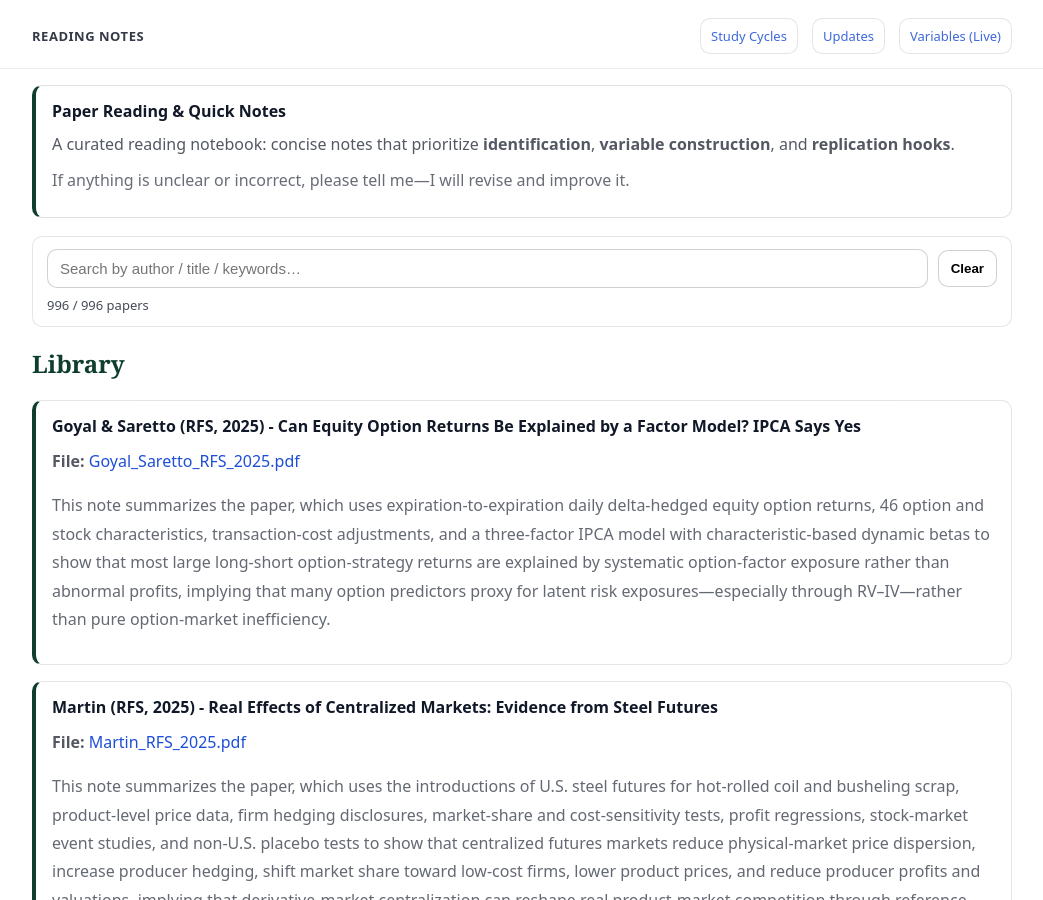
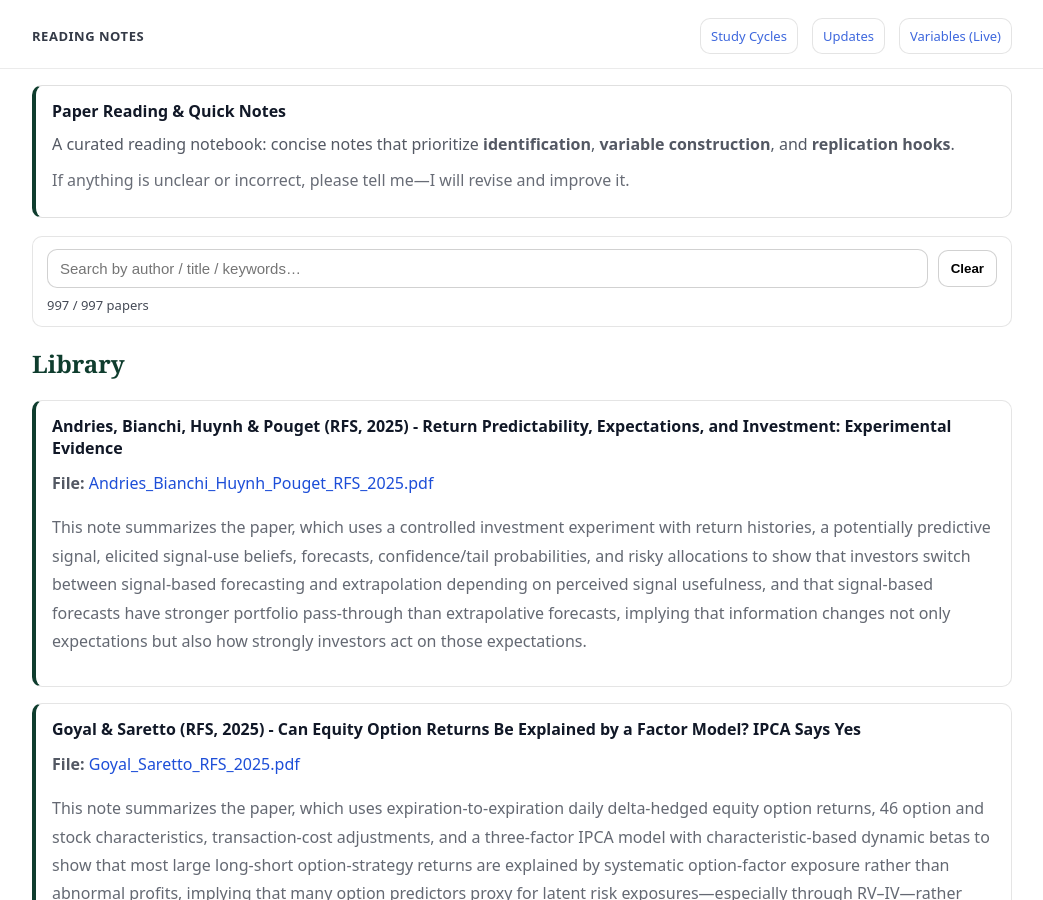
Before and after one commit to yaxinzn/study-archive, a Jekyll site: the page built from reading/index.md, in a window 1280 px wide and 900 px high. Shown: the whole window, without its empty margins (118-1161 px from the left). Built offline with Jekyll 4.4.1, drawn with Linux system fonts in a browser that asks for light colours.

Commit message:
Reading: add/update Andries_Bianchi_Huynh_Pouget_RFS_2025.pdf

```diff
--- a/_data/reading.yml
+++ b/_data/reading.yml
@@ -1,3 +1,7 @@
+- title: "Andries, Bianchi, Huynh & Pouget (RFS, 2025) - Return Predictability, Expectations, and Investment: Experimental Evidence"
+  file: "Andries_Bianchi_Huynh_Pouget_RFS_2025.pdf"
+  desc: "This note summarizes the paper, which uses a controlled investment experiment with return histories, a potentially predictive signal, elicited signal-use beliefs, forecasts, confidence/tail probabilities, and risky allocations to show that investors switch between signal-based forecasting and extrapolation depending on perceived signal usefulness, and that signal-based forecasts have stronger portfolio pass-through than extrapolative forecasts, implying that information changes not only expectations but also how strongly investors act on those expectations."
+
 - title: "Goyal & Saretto (RFS, 2025) - Can Equity Option Returns Be Explained by a Factor Model? IPCA Says Yes"
   file: "Goyal_Saretto_RFS_2025.pdf"
   desc: "This note summarizes the paper, which uses expiration-to-expiration daily delta-hedged equity option returns, 46 option and stock characteristics, transaction-cost adjustments, and a three-factor IPCA model with characteristic-based dynamic betas to show that most large long-short option-strategy returns are explained by systematic option-factor exposure rather than abnormal profits, implying that many option predictors proxy for latent risk exposures—especially through RV–IV—rather than pure option-market inefficiency."
```
Also changed, not shown: 1 other file.
